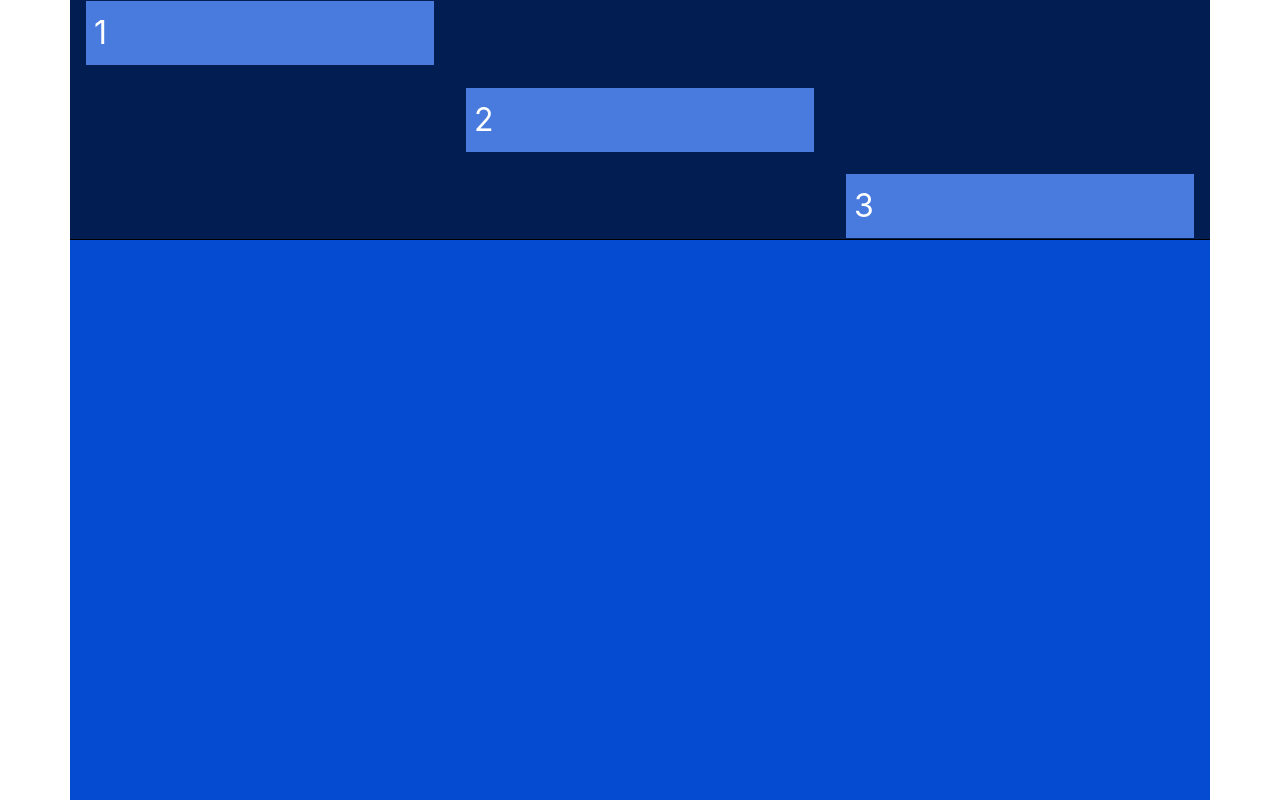
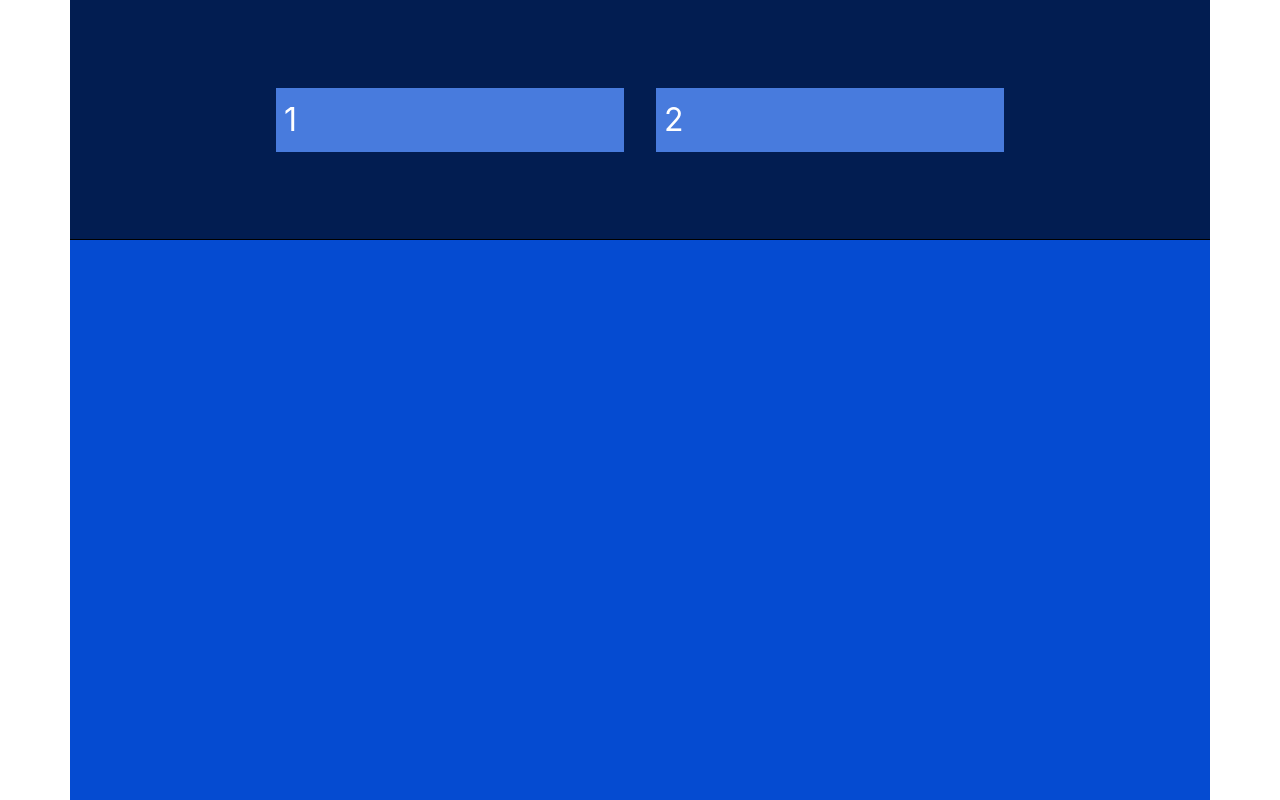
Before and after one commit to ninghao/ninghao-bootstrap-4, a website: page index.html in a window 1280 px wide. Drawn offline with nearby package versions, Linux system fonts and the light colour scheme.

Commit message:
网格系统：水平对齐

```diff
--- a/index.html
+++ b/index.html
@@ -15,10 +15,9 @@
 <body>
 
   <div class="container demo">
-    <div class="row align-items-center">
-      <div class="col-4 align-self-start"><span>1</span></div>
-      <div class="col-4 align-self-center"><span>2</span></div>
-      <div class="col-4 align-self-end"><span>3</span></div>
+    <div class="row justify-content-center align-items-center">
+      <div class="col-4"><span>1</span></div>
+      <div class="col-4"><span>2</span></div>
     </div>
   </div>
 
```
